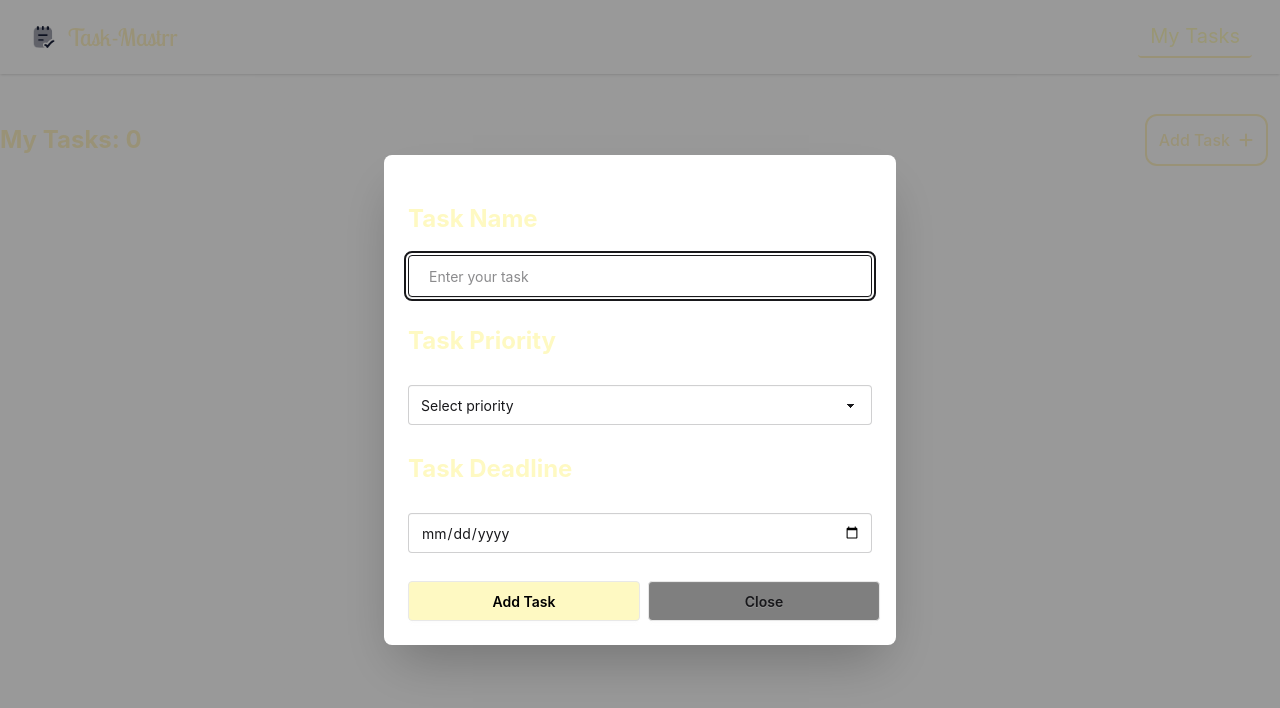
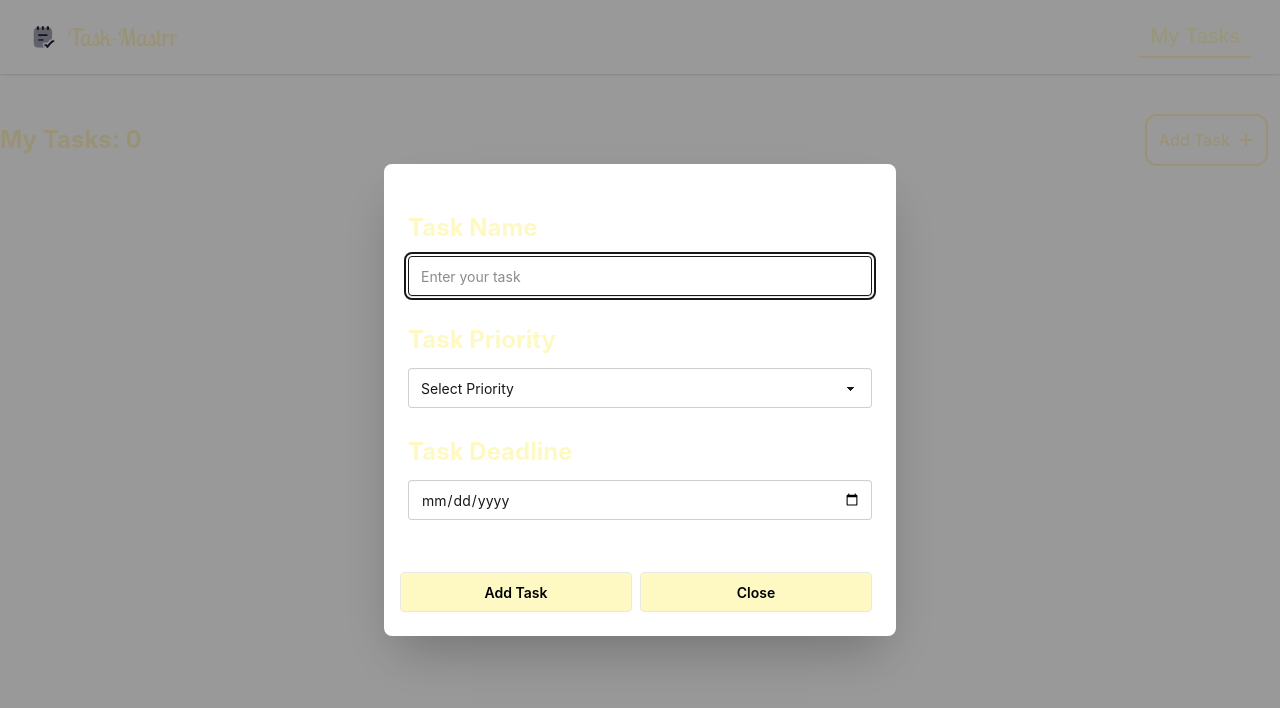
Before and after one commit to nusratmomita/React-To-Do-App, a React (Vite) app: page / in a window 1280 px wide. Both pictures are taken after a click on the element "Add Task". Shown: the top 708 px of the page. Built offline with nearby package versions, Linux system fonts and the light colour scheme.

Commit message:
Implemented Formik in the forms

```diff
--- a/package.json
+++ b/package.json
@@ -11,6 +11,7 @@
   },
   "dependencies": {
     "@tailwindcss/vite": "^4.2.1",
+    "formik": "^2.4.9",
     "react": "^19.2.0",
     "react-dom": "^19.2.0",
     "react-icons": "^5.6.0",
--- a/src/Pages/MyTasks.jsx
+++ b/src/Pages/MyTasks.jsx
@@ -5,6 +5,7 @@ import { addTaskToLS, getTaskFromLS, removeTaskFromLS } from '../Utilities/Local
 import { FiEdit2 } from "react-icons/fi";
 import { IoTrashBinOutline } from "react-icons/io5";
 import Swal from 'sweetalert2';
+import { ErrorMessage, Field, Form, Formik } from 'formik';
 
 const MyTasks = () => {
 
@@ -13,58 +14,6 @@ const MyTasks = () => {
 
   // to update a task
   const [updatingTask,setUpdatingTask] = useState(null);
-
-  const handleCreateTask = (e) => {
-    e.preventDefault();
-
-    const form = e.target;
-
-    const taskName = form.taskName.value;
-    const taskPriority = form.taskPriority.value;
-    const taskDeadline = form.taskDeadline.value;
-
-    // console.log(taskName,taskPriority,taskDeadline);
-
-    if(taskName === '' || taskPriority === '' || taskDeadline === ''){
-      toast.error("You must fill all the fields to create a new tasks.");
-      return;
-    }
-
-    const createdAt = new Date().toISOString().split("T")[0];
-
-    const deadlineDate = new Date(taskDeadline);
-    const createdDate = new Date(createdAt);
-
-    if (deadlineDate < createdDate) {
-      toast.error("Deadline must be in the future");
-      return;
-    }
-
-    const newTask = {
-      id: Date.now(),
-      taskName,
-      priority: taskPriority,
-      deadline: taskDeadline,
-      createdAt: new Date().toISOString().split("T")[0]
-    }
-
-    const addedTask = addTaskToLS(newTask);
-
-    if(!addedTask){
-      toast.error("You already added this Task");
-      return;
-    }
-
-    else{
-      setAllTasks(addedTask);
-      toast.success("You successfully created a new Task!");
-    }
-
-    form.reset();
-
-    document.getElementById("createTask").close();
-
-  }
 
   useEffect(()=>{
     const storedTasks = getTaskFromLS();
@@ -78,41 +27,6 @@ const MyTasks = () => {
   const openUpdateModal = (task) => {
     setUpdatingTask(task);
     document.getElementById('updateTask').showModal();
-  }
-
-  const handleUpdateTask = (e) => {
-    e.preventDefault();
-
-    const form = e.target;
-
-    const updateTaskName = form.taskName.value;
-    const updateTaskPriority = form.taskPriority.value;
-    const updateTaskDeadline = form.taskDeadline.value;
-
-    if(updateTaskName === updatingTask.taskName && updateTaskPriority === updatingTask.priority && updateTaskDeadline === updatingTask.deadline){
-      toast.info("No changes were made.");
-      document.getElementById('updateTask').close();
-      return;
-    }
-
-    else{
-      const updatedTask = allTasks.map((task)=> task.id === updatingTask.id ?
-        {
-          ...task,
-          taskName: updateTaskName,
-          priority: updateTaskPriority,
-          deadline: updateTaskDeadline
-        } :
-        task
-    )
-
-    localStorage.setItem('Tasks' , JSON.stringify(updatedTask));
-    setAllTasks(updatedTask);
-
-    toast.success("Successfully updated the task!");
-
-    document.getElementById('updateTask').close();
-    }
   }
 
   const handleDelete = (id) => {
@@ -134,7 +48,6 @@ const MyTasks = () => {
         });
         const updatedTask = removeTaskFromLS(id);
         setAllTasks(updatedTask);
-        toast.success("You've successfully deleted the task!")
       }
     });
 
@@ -218,32 +131,119 @@ const MyTasks = () => {
       <dialog id="createTask" className="modal">
         <div className="modal-box">
           <div className="modal-action justify-start">
-            <form onSubmit={handleCreateTask} className='space-y-7 w-full'>
-              <label htmlFor="taskName" className='text-yellow-100 text-2xl font-bold'>Task Name</label>
-              <br />
-              <input className='mt-5 p-5 input input-bordered w-full' type="text" name="taskName" id="taskName" placeholder='Enter your task' />
+            <Formik initialValues={{
+              taskName: "",
+              taskPriority: "",
+              taskDeadline: ""
+            }}
 
-              <div className='flex flex-col space-y-7'>
-                <label className='whitespace-nowrap mr-5 text-yellow-100 text-2xl font-bold' htmlFor="taskPriority">Task Priority</label>
-                <select className='select select-bordered w-full' name="taskPriority" id="taskPriority">
+            validate={(values)=>{
+              const errors = {};
 
-                  <option value="">Select priority</option>
+              if(!values.taskName){
+                errors.taskName = "Task name is necessary"
+              }
+
+              if(!values.taskPriority){
+                errors.taskPriority = "Task priority is necessary"
+              }
+
+              if(!values.taskDeadline){
+                errors.taskDeadline = "Task Deadline is nessacary"
+              }
+
+              return errors;
+            }}
+
+            onSubmit={(values, {resetForm})=>{
+
+              const createdAt = new Date().toISOString().split("T")[0];
+
+              const deadlineDate = new Date(values.taskDeadline);
+              const createdDate = new Date(createdAt);
+
+              if (deadlineDate < createdDate) {
+                toast.error("Deadline must be in the future");
+                return;
+              }
+
+              const newTask = {
+                id: Date.now(),
+                taskName: values.taskName,
+                priority: values.taskPriority,
+                deadline: values.taskDeadline,
+                createdAt: new Date().toISOString().split("T")[0]
+              }
+
+              const addedTask = addTaskToLS(newTask);
+
+              if(!addedTask){
+                toast.error("You already added this Task");
+                return;
+              }
+
+              else{
+                setAllTasks(addedTask);
+                toast.success("You successfully created a new Task!");
+              }
+
+             resetForm()
+
+              document.getElementById("createTask").close();
+            }}
+            >
+
+            <Form className="space-y-7 w-full">
+              <label className="text-yellow-100 text-2xl font-bold">Task Name</label>
+              <Field
+                name="taskName"
+                type="text"
+                placeholder="Enter your task"
+                className="input input-bordered w-full mt-3"
+              >
+              </Field>
+
+              <ErrorMessage name="taskName" component="div" className="text-red-500 -mt-5"/>
+
+              <label className="text-yellow-100 text-2xl font-bold">Task Priority</label>
+              <Field
+                name="taskPriority"
+                as="select"
+                className="select select-bordered w-full mt-3"
+              >
+                <option value="">Select Priority</option>
                 <option value="low">Low</option>
                 <option value="medium">Medium</option>
                 <option value="high">High</option>
+              </Field>
 
-                </select>
-                <label className='whitespace-nowrap mr-5 text-yellow-100 text-2xl font-bold' htmlFor="taskDeadline">Task Deadline</label>
-                <input className='input input-bordered w-full' type="date" name="taskDeadline" id="taskDeadline" placeholder='Enter task deadline' />
+              <ErrorMessage name="taskPriority" component="div" className="text-red-500 -mt-5"/>
+
+              <label className="text-yellow-100 text-2xl font-bold">Task Deadline</label>
+              <Field
+                name="taskDeadline"
+                type="date"
+                className="input input-bordered w-full mt-3"
+              >
+              </Field>
+
+              <ErrorMessage name="taskDeadline" component="div" className="text-red-500 -mt-5"/>
+
+              <div className="modal-action flex gap-2">
+
+                <button type="submit" className="btn bg-yellow-100 text-black w-[50%]">Add Task</button>
+
+                <button
+                  type="button"
+                  className="btn bg-yellow-100 text-black w-[50%]"
+                  onClick={() => document.getElementById("createTask").close()}
+                >
+                Close
+                </button>
+
               </div>
-
-              <div className='modal-action flex items-center justify-between gap-2 mt-5'>
-                <button type="submit" className="btn bg-yellow-100 text-black w-[50%]"> Add Task </button>
-
-                <button className="btn bg-black/50 w-[50%]" type="button"
-                onClick={() => document.getElementById("createTask").close()}>Close</button>
-              </div>
-            </form>
+            </Form>
+            </Formik>
           </div>
         </div>
       </dialog>
@@ -251,60 +251,114 @@ const MyTasks = () => {
       {/* modal to update a task */}
       <dialog id="updateTask" className="modal">
         <div className="modal-box">
-          <form key={updatingTask?.id} onSubmit={handleUpdateTask} className="space-y-7">
+          <Formik enableReinitialize
+                  initialValues={{
+                    taskName: updatingTask?.taskName || "",
+                    taskPriority: updatingTask?.priority || "",
+                    taskDeadline: updatingTask?.deadline || ""
+                  }}
 
-            <label className="text-yellow-100 text-xl lg:text-2xl font-bold">
-              Task Name
-            </label>
+            validate={(values)=>{
+              const errors = {};
 
-            <input
+              if(!values.taskName){
+                errors.taskName = "Name of the Task is nessacary"
+              }
+
+              if(!values.taskPriority){
+                errors.taskPriority = "Setting Task Priority is nessacary"
+              }
+
+              if(!values.taskDeadline){
+                errors.taskDeadline = "Task Deadline is nessacary"
+              }
+
+              return errors;
+            }}
+
+            onSubmit={(values)=>{
+
+              if(
+                values.taskName === updatingTask.taskName &&
+                values.taskPriority === updatingTask.priority &&
+                values.taskDeadline === updatingTask.deadline
+              ){
+                toast.info("No changes made");
+                document.getElementById("updateTask").close();
+                return;
+              }
+
+              const updatedTasks = allTasks.map(task =>
+                task.id === updatingTask.id
+                  ? {
+                      ...task,
+                      taskName: values.taskName,
+                      priority: values.taskPriority,
+                      deadline: values.taskDeadline
+                    }
+                  : task
+              );
+
+              localStorage.setItem("Tasks", JSON.stringify(updatedTasks));
+              setAllTasks(updatedTasks);
+
+              toast.success("Task updated successfully!");
+
+              document.getElementById("updateTask").close();
+            }}
+            >
+
+            <Form className="space-y-7 w-full">
+              <label className="text-yellow-100 text-2xl font-bold">Task Name</label>
+              <Field
+                name="taskName"
                 type="text"
-              name="taskName"
-              defaultValue={updatingTask?.taskName}
+                placeholder="Enter your task"
                 className="input input-bordered w-full mt-3"
-            />
+              >
+              </Field>
 
-            <label className="text-yellow-100 text-xl lg:text-2xl font-bold">
-              Task Priority
-            </label>
+              <ErrorMessage name="taskName" component="div" className="text-red-500 -mt-5"/>
 
-            <select
+              <label className="text-yellow-100 text-2xl font-bold">Task Priority</label>
+              <Field
                 name="taskPriority"
-              defaultValue={updatingTask?.priority}
+                as="select"
                 className="select select-bordered w-full mt-3"
               >
-              <option value="">Select priority</option>
+                <option value="">Select Priority</option>
                 <option value="low">Low</option>
                 <option value="medium">Medium</option>
                 <option value="high">High</option>
-            </select>
+              </Field>
 
-            <label className="text-yellow-100 text-xl lg:text-2xl font-bold">
-              Deadline
-            </label>
+              <ErrorMessage name="taskPriority" component="div" className="text-red-500 -mt-5"/>
 
-            <input
+              <label className="text-yellow-100 text-2xl font-bold">Task Deadline</label>
+              <Field
+                name="taskDeadline"
                 type="date"
-              name="taskDeadline"
-              defaultValue={updatingTask?.deadline}
                 className="input input-bordered w-full mt-3"
-            />
+              >
+              </Field>
 
-            <div className="modal-action flex items-center justify-between gap-2 mt-5">
-              <button type="submit" className="btn bg-yellow-100 text-black w-[50%]">
-                Update Task
-              </button>
+              <ErrorMessage name="taskDeadline" component="div" className="text-red-500 -mt-5"/>
+
+              <div className="modal-action flex gap-2">
+
+                <button type="submit" className="btn bg-yellow-100 text-black w-[50%]">Add Task</button>
 
                 <button
                   type="button"
-                className="btn bg-black/50 w-[50%]"
-                onClick={() => document.getElementById("updateTask").close()}
+                  className="btn bg-yellow-100 text-black w-[50%]"
+                  onClick={() => document.getElementById("createTask").close()}
                 >
                 Close
                 </button>
+
               </div>
-
-          </form>
+            </Form>
+          </Formik>
         </div>
       </dialog>
   </div>
```
Also changed, not shown: src/Pages/demotext.txt (deleted), 1 other file (tests, documents, lock files or other folders). Lines whose indentation alone changed are shown as unchanged.
